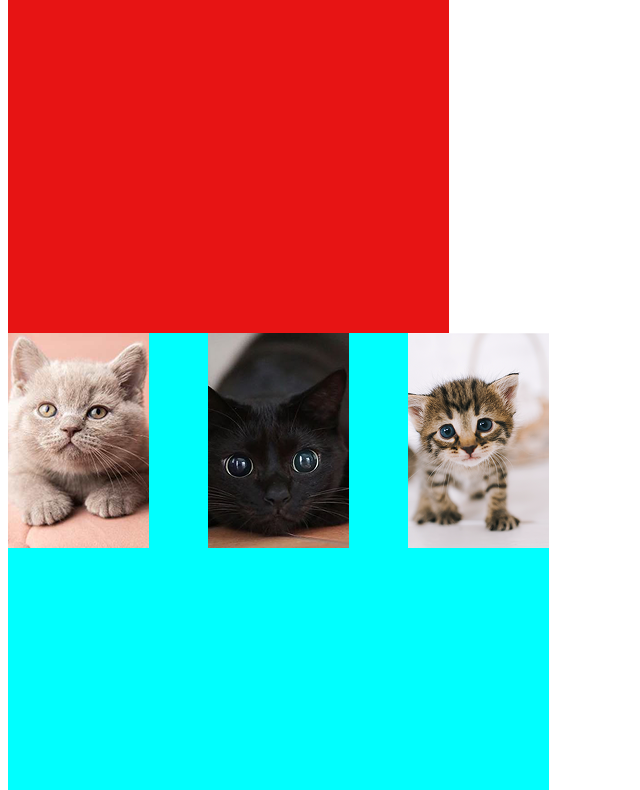
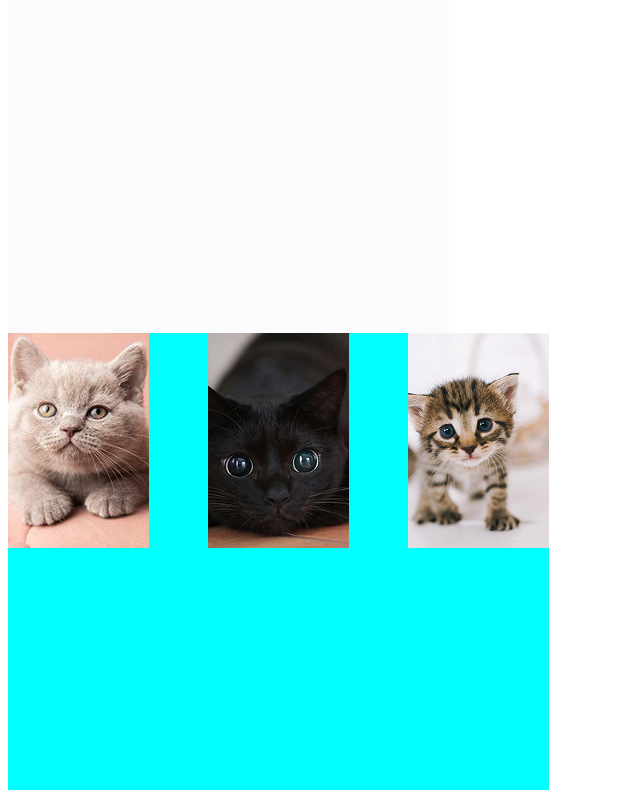
Before and after one commit to EmanuellyFSiani/projeto-1-2B, a plain HTML site: page index.html in a window 1280 px wide. Shown: the part 159-949 px from the top of the page, without its empty margins (0-640 px from the left). Drawn offline with Linux system fonts and the light colour scheme.

Commit message:
novo brancp

```diff
--- a/style.css
+++ b/style.css
@@ -1,7 +1,7 @@
 .foto{
 width: 441px;
 height: 466px;
-background-color: rgb(231, 20, 20);
+background-color: rgb(252, 251, 251);
 
 }
 .primeira_secao{
```
